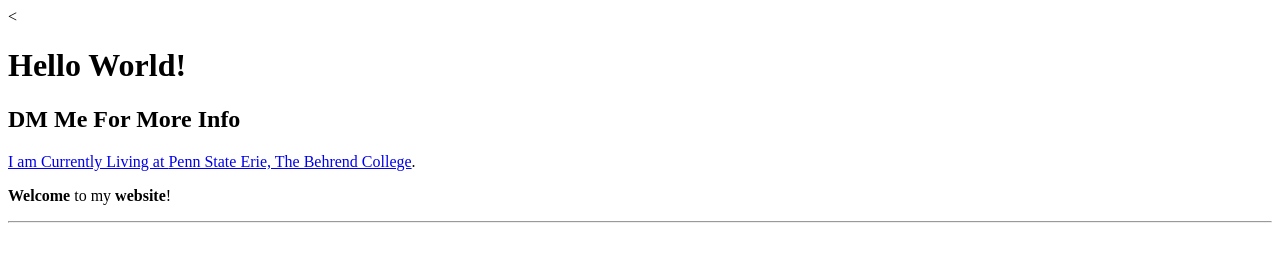
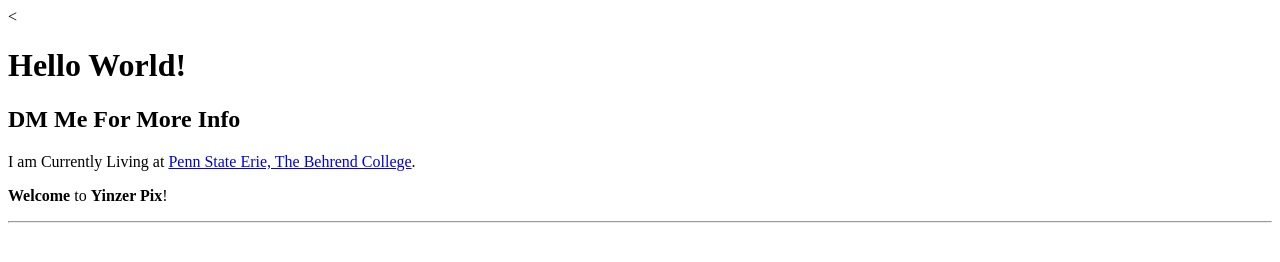
Before and after one commit to ZakMurphy191/digit, a plain HTML site: page docs/index.html in a window 1280 px wide. Drawn offline with Linux system fonts and the light colour scheme.

Commit message:
Update index.html

```diff
--- a/docs/index.html
+++ b/docs/index.html
@@ -12,9 +12,9 @@
     <body>
         <!--The body element holds the display area. -->
         <h1>Hello <strong>World!</strong></h1>
-        <h2>DM Me For More Info <a href="https://www.instagram.com/yinzer_pix/" a> </h2>
+        <h2>DM Me For More Info</h2>
         <p>I am Currently Living at <a href="https://behrend.psu.edu/">Penn State Erie, The Behrend College</a>.</p>
-        <p><strong>Welcome</strong> to my <strong>website</strong>! </p>
+        <p><strong>Welcome</strong> to <strong>Yinzer Pix</strong>! </p>
 
         <hr/>
     </body>
```
